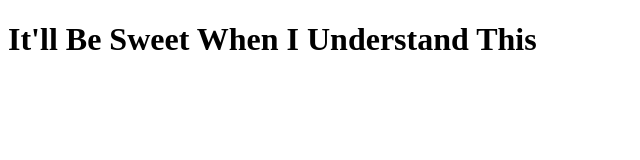
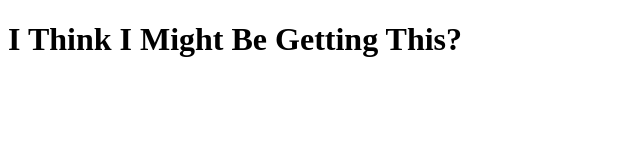
Before and after one commit to BuddyCooper44/BuddyCooper44.github.io, a plain HTML site: page index.html in a window 1280 px wide. Shown: the whole page, without its empty margins (0-640 px from the left). Drawn offline with Linux system fonts and the light colour scheme.

Commit message:
make new version

```diff
--- a/index.html
+++ b/index.html
@@ -5,6 +5,6 @@
     <title>Fun Times</title>
   </head>
   <body>
-    <h1>It'll Be Sweet When I Understand This</h1>
+    <h1>I Think I Might Be Getting This?</h1>
   </body>
 </html>
```
